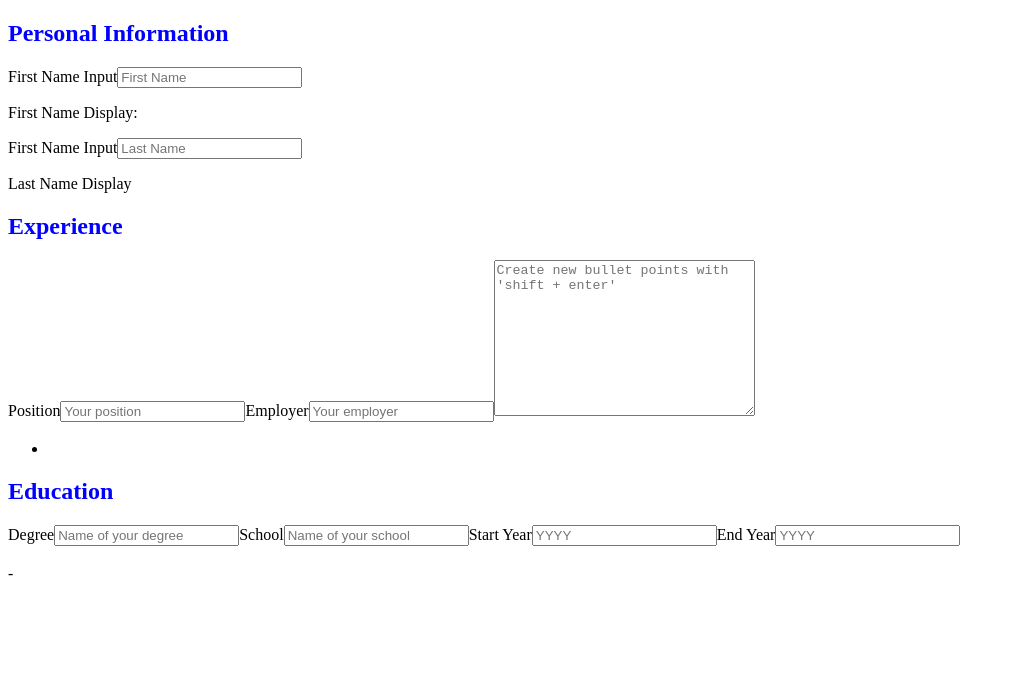
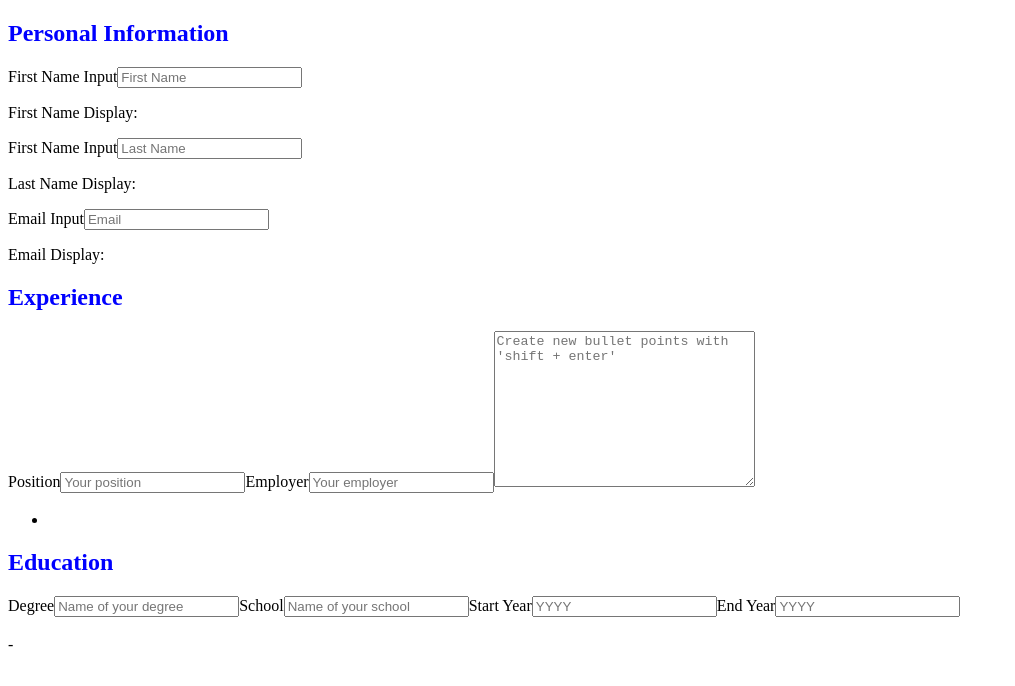
Before and after one commit to rfloarea/resume-app, a React (Vite) app: page / in a window 1280 px wide. Shown: the top 686 px of the page, without its empty margins (0-1015 px from the left). Built offline with nearby package versions, Linux system fonts and the light colour scheme.

Commit message:
email inputs

```diff
--- a/src/PersonalInformation.jsx
+++ b/src/PersonalInformation.jsx
@@ -1,21 +1,21 @@
 import { useState } from 'react';
 
-// Common Parent Component
 export const PersonalInformation = () => {
   // Define shared state and update functions
   const [firstName, setFirstName] = useState('');
   const [lastName, setLastName] = useState('');
+  const [email, setEmail] = useState('');
 
   return (
     <div>
         <h2>Personal Information</h2>
         <FirstName firstName={firstName} setFirstName={setFirstName} />
         <LastName lastName={lastName} setLastName={setLastName} />
+        <Email email={email} setEmail={setEmail} />
     </div>
   );
 };
 
-// Component A: Input for First Name
 const FirstName = ({ firstName, setFirstName }) => {
   const handleChange = (event) => {
     setFirstName(event.target.value);
@@ -30,7 +30,6 @@ const FirstName = ({ firstName, setFirstName }) => {
   );
 };
 
-// Component B: Display First Name and Input for Last Name
 const LastName = ({ lastName, setLastName }) => {
   const handleLastNameChange = (event) => {
     setLastName(event.target.value);
@@ -40,7 +39,21 @@ const LastName = ({ lastName, setLastName }) => {
     <div>
         <label>First Name Input</label>
         <input type="text" value={lastName} onChange={handleLastNameChange} placeholder="Last Name" />
-        <p>Last Name Display {lastName}</p>
+        <p>Last Name Display: {lastName}</p>
     </div>
   );
 };
+
+const Email = ({ email, setEmail }) => {
+    const handleEmailChange = (event) => {
+        setEmail(event.target.value);
+    };
+
+    return (
+        <div>
+            <label htmlFor="">Email Input</label>
+            <input type="text" value={email} onChange={handleEmailChange} placeholder='Email' />
+            <p>Email Display: {email} </p>
+        </div>
+    )
+}
```
